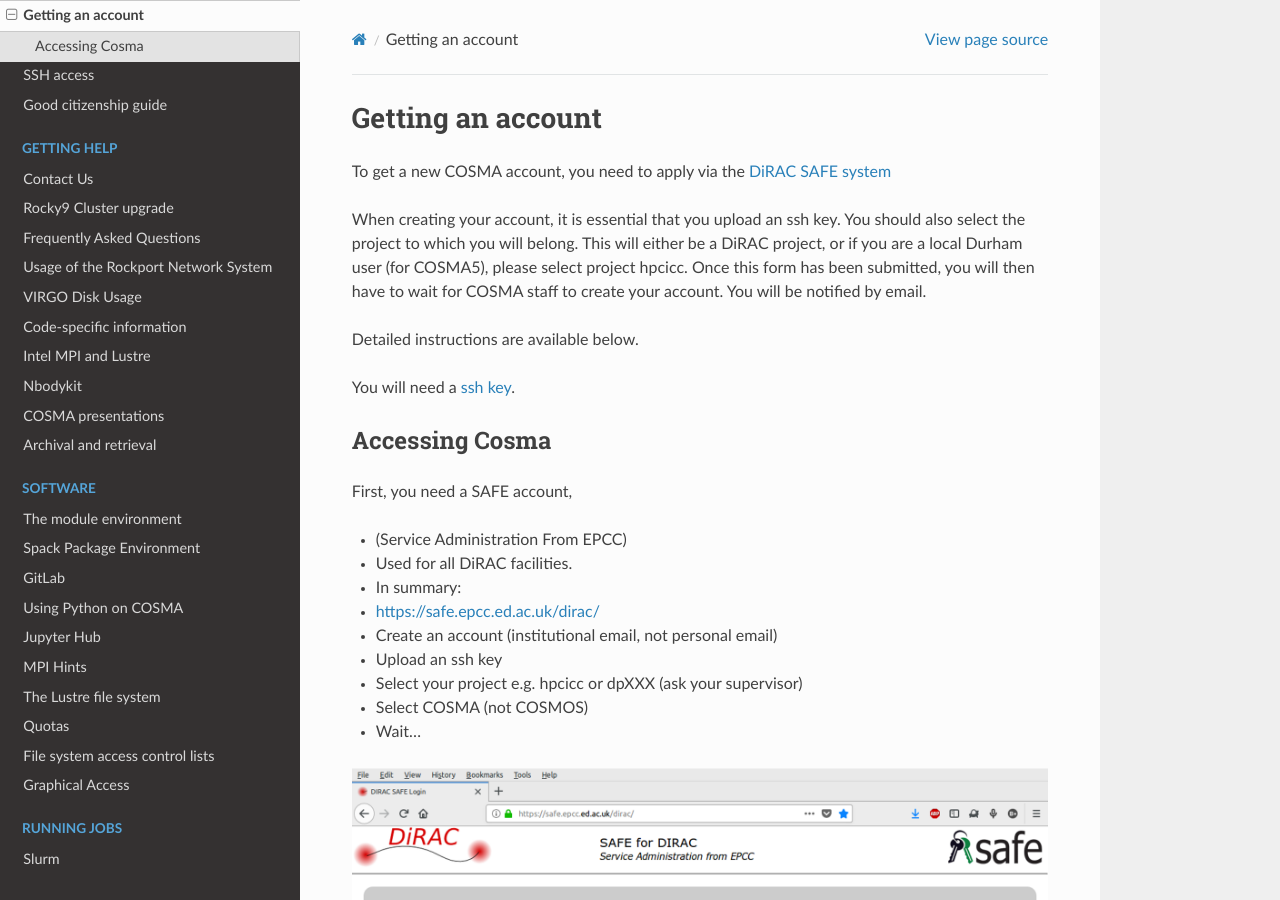
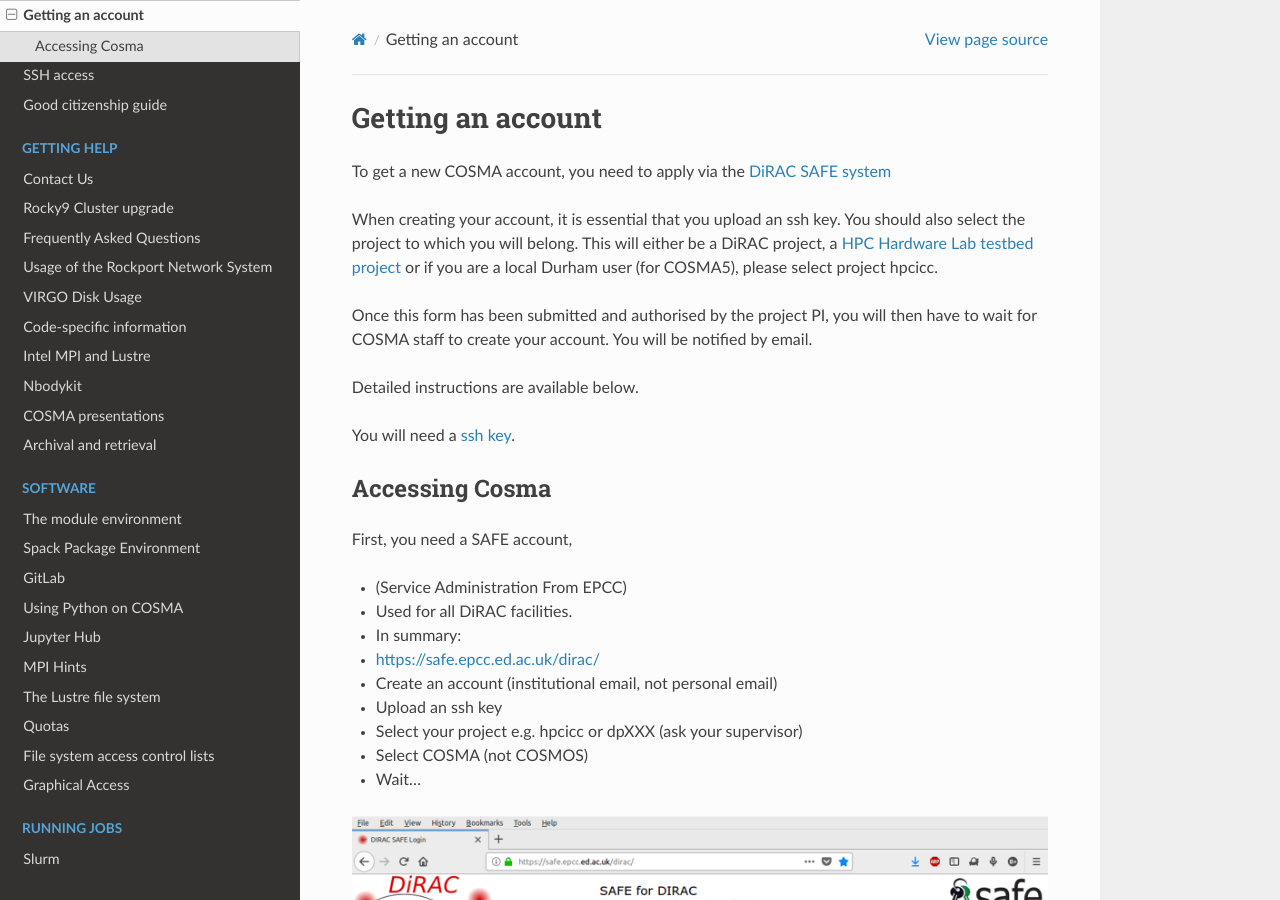
Before and after one commit to agb32/cosmadoc, a Sphinx documentation site: the page built from docs/source/account.md, in a window 1280 px wide and 900 px high. Built offline with Sphinx 7.4.7 and the Read the Docs theme 3.1.0, drawn with Linux system fonts in a browser that asks for light colours.

Commit message:
added account info

```diff
--- a/docs/source/account.md
+++ b/docs/source/account.md
@@ -5,10 +5,11 @@
 
 When creating your account, it is essential that you upload an ssh
 key. You should also select the project to which you will belong. This
-will either be a DiRAC project, or if you are a local Durham user (for
-COSMA5), please select project hpcicc. Once this form has been
-submitted, you will then have to wait for COSMA staff to create your
-account. You will be notified by email.
+will either be a DiRAC project, a [HPC Hardware Lab testbed project](project.md) or if you are a local Durham user (for COSMA5), please select project hpcicc.
+
+Once this form has been submitted and authorised by the project PI,
+you will then have to wait for COSMA staff to create your account. You
+will be notified by email.
 
 Detailed instructions are available below.
 
```
